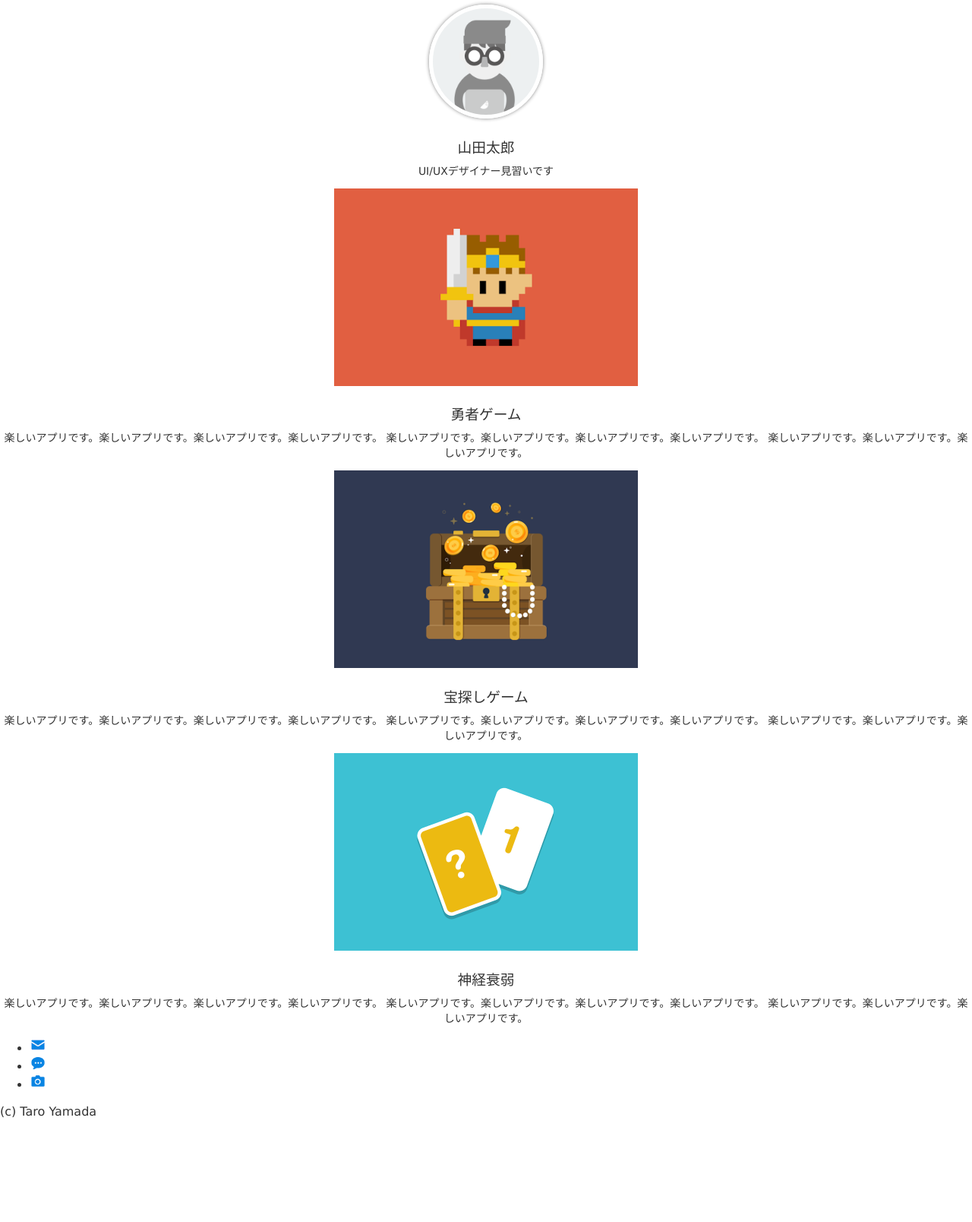
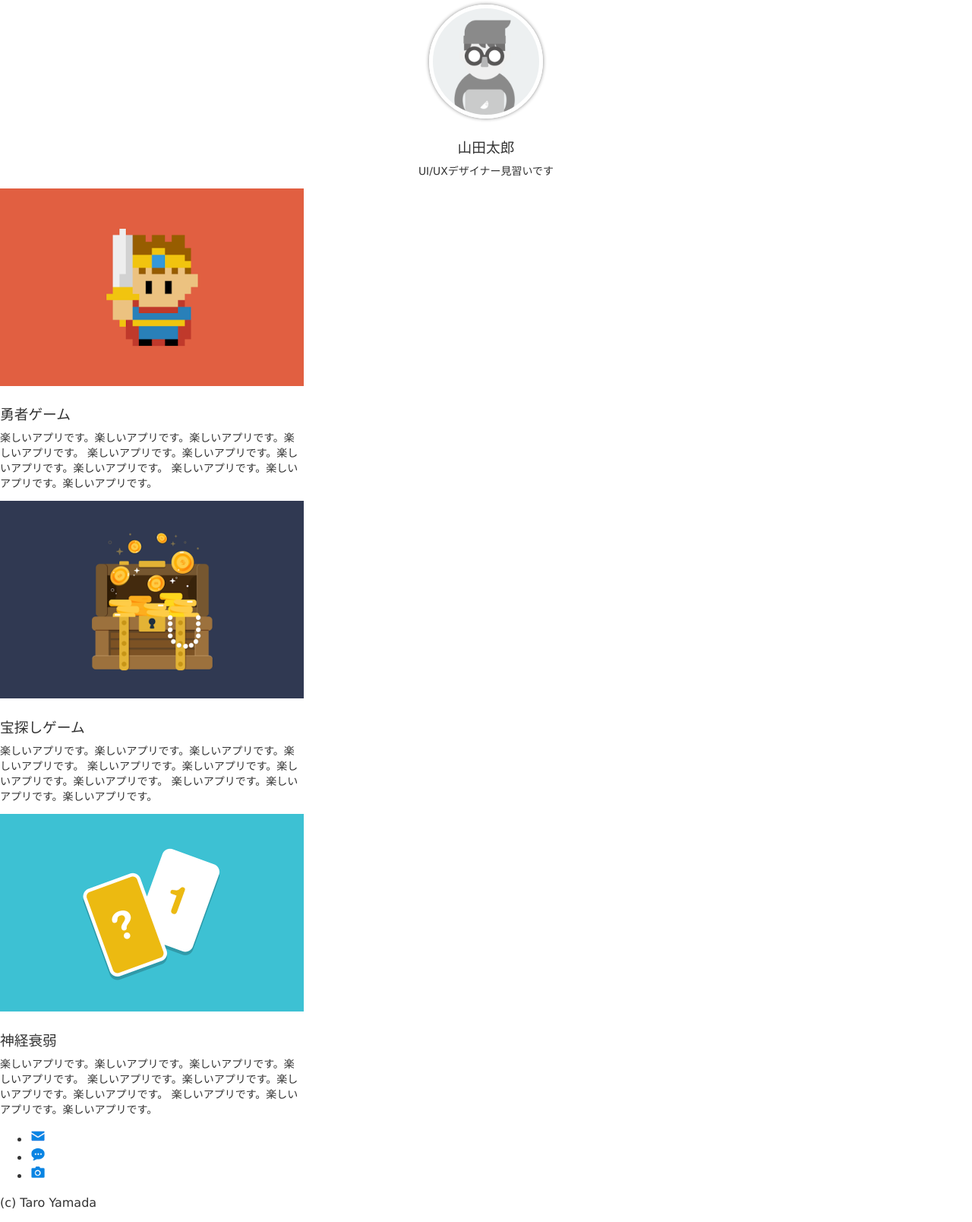
Before and after one commit to 2h0/til, a PHP site: page / in a window 1280 px wide. Shown: the part 314-1922 px from the top of the page at 76% size. Before the commit the page ends 1785 px from the top, so only its background shows below. Run offline with PHP 8.4, Linux system fonts and the light colour scheme.

Commit message:
learned sec13

```diff
--- a/dotinstall/CSS/basic_css_v4/MyPortfolio/css/styles.css
+++ b/dotinstall/CSS/basic_css_v4/MyPortfolio/css/styles.css
@@ -76,3 +76,20 @@ section p {
   /* box-shadow: 10px 10px 5px black; */
   box-shadow: 0 0 5px gray;
 }
+
+.works {
+  width: 400px;
+}
+
+/* .works h1 {
+  text-align: left;
+}
+
+.works p {
+  text-align: left;
+} */
+
+.works h1,
+.works p {
+  text-align: left;
+}
--- a/dotinstall/CSS/basic_css_v4/MyPortfolio/index.html
+++ b/dotinstall/CSS/basic_css_v4/MyPortfolio/index.html
@@ -47,6 +47,7 @@
         <p>UI/UXデザイナー見習いです</p>
       </section>
 
+      <div class="works">
         <section>
           <img src="img/work1.png" width="400" height="260" alt="勇者ゲーム">
           <h1>勇者ゲーム</h1>
@@ -70,6 +71,7 @@
                 楽しいアプリです。楽しいアプリです。楽しいアプリです。楽しいアプリです。
                 楽しいアプリです。楽しいアプリです。楽しいアプリです。</p>
               </section>
+      </div>
     </section>
 
     <footer>
```
Also changed, not shown: dotinstall/CSS/basic_css_v4/memo.md (+9 -0 lines). Lines whose indentation alone changed are shown as unchanged.
